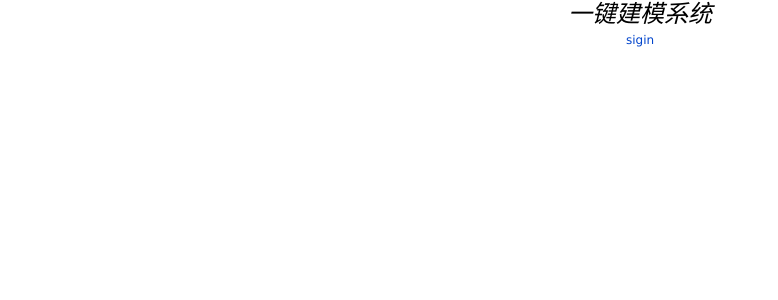
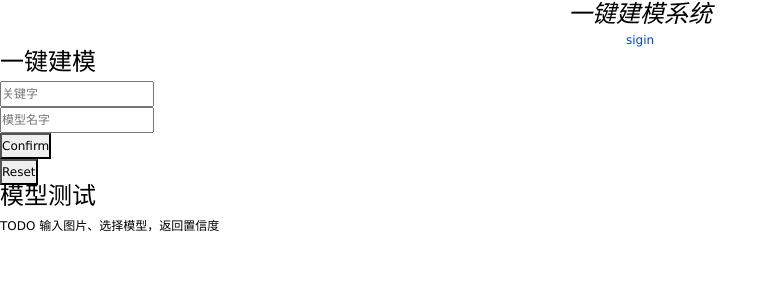
Before and after one commit to WaugZ/my_guraduation_design, a Python web app: template templates/home.html in a window 1280 px wide. Shown: the top 300 px of the page, without its empty margins (0-778 px from the left). Run offline with Jinja, Linux system fonts and the light colour scheme; the template is opened without the code that fills it, so the values that code supplies are empty.

Commit message:
do nothing in this weekend...

```diff
--- a/templates/home.html
+++ b/templates/home.html
@@ -7,9 +7,76 @@
 </head>
 <body>
   <h1 style="font-style:italic">一键建模系统</h1>
+
+      <!--<nav class="navbar navbar-default navbar-fixed-top" role="navigation">-->
+      <!--<div class="container">-->
+  <!---->
+          <!--<div class="navbar-header">-->
+              <!--<button type="button" class="navbar-toggle collapsed" data-toggle="collapse" data-target="#navbar"-->
+                      <!--aria-expanded="false" aria-controls="navbar">-->
+                  <!--<span class="sr-only">Toggle navigation</span>-->
+                  <!--<span class="icon-bar"></span>-->
+                  <!--<span class="icon-bar"></span>-->
+                  <!--<span class="icon-bar"></span>-->
+              <!--</button>-->
+              <!--<a class="navbar-brand" href="/">小丑电影</a>-->
+          <!--</div>-->
+  <!---->
+          <!--<div id="navbar" class="navbar-collapse collapse">-->
+  <!---->
+              <!--<ul class="nav navbar-nav">-->
+                  <!--<li><a href="/">首页</a></li>-->
+                  <!--<li><a href="/movies?pageNo=1&pageSize=2">电影</a></li>-->
+                  <!--<li class="active"><a href="/cinemas?pageNo=1&pageSize=2">影院</a></li>-->
+                  <!--<li><a href="/syllabus">个人中心</a></li>-->
+              <!--</ul>-->
+  <!---->
+  <!---->
+              <!--<ul class="nav navbar-nav navbar-right ">-->
+                  <!--<c:choose>-->
+                      <!--<c:when test="${pageContext.request.userPrincipal.authenticated}">-->
+                          <!--<li><a id="user_index" href="#">${pageContext.request.userPrincipal.name}</a></li>-->
+                          <!--<li><a href="/j_spring_security_logout">logout</a></li>-->
+                      <!--</c:when>-->
+                      <!--<c:otherwise>-->
+                          <!--<li><a href="/user/login">登录或注册</a></li>-->
+                      <!--</c:otherwise>-->
+                  <!--</c:choose>-->
+  <!---->
+              <!--</ul>-->
+              <!--<div>-->
+                  <!--<form id="nav-search" class="navbar-form navbar-right" role="search">-->
+                      <!--<div class="form-group">-->
+                          <!--<input id="search_text" type="text" class="form-control">-->
+                      <!--</div>-->
+                      <!--<button id="search_btn" type="button" class="btn btn-default">Search</button>-->
+                  <!--</form>-->
+              <!--</div>-->
+  <!---->
+          <!--</div>&lt;!&ndash;/.nav-collapse &ndash;&gt;-->
+      <!--</div>-->
+  <!--</nav>-->
+
   <nav>
   <a href="/signin">sigin</a>
   </nav>
+  <div id="build_model">
+    <form action="/make_model/" method="post">
+      <legend>一键建模</legend>
+      <p><input name="search_keyword" placeholder="关键字" value="{{ search_keyword }}"></p>
+      <p><input name="model_name" placeholder="模型名字" value="{{ model_name }}"></p>
+      <p><button type="submit">Confirm</button></p>
+      <p><button type="reset">Reset</button></p>
+    </form>
+  </div>
+
+  <div id="model_choose">
+    <form action="/check_model/" method="post">
+      <legend>模型测试</legend>
+      <p> TODO 输入图片、选择模型，返回置信度 </p>
+    </form>
+  </div>
+
 
 </body>
 </html>
```
